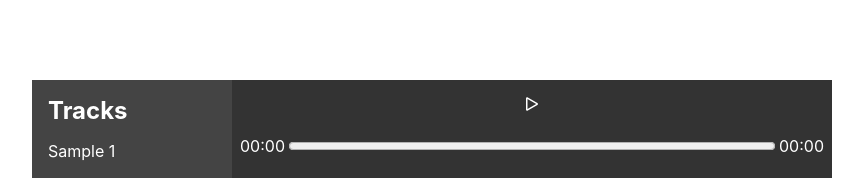
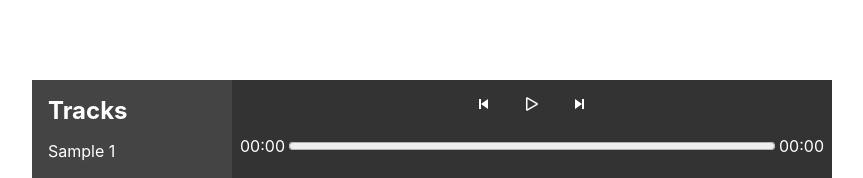
Before and after one commit to ElenaKikiova/music-app, a React (Create React App) app: page / in a window 1280 px wide. Shown: the top 178 px of the page, without its empty margins (208-1071 px from the left). Built offline with nearby package versions, Linux system fonts and the light colour scheme.

Commit message:
Previous and next tracks

```diff
--- a/src/player/Player.tsx
+++ b/src/player/Player.tsx
@@ -13,21 +13,22 @@ function Player(options: PlayerOptions) {
     currentTrack: options.tracks[0]
   });
 
-  const changeTrack = (t) => {
-    setPlayerState((s) => ({...s, isPlaying: false, currentTrack: t}))
+  const getNextOrPreviousTrack = (current, move) => {
+    const index = options.tracks.findIndex((e) => e.url === current) + move;
+    if(options.tracks[index]) changeTrack(index);
+  }
+
+  const changeTrack = (tIndex: number) => {
+    setPlayerState((s) => ({...s, isPlaying: false, currentTrack: options.tracks[tIndex]}))
   }
 
 
-  const stateChanged = (state: any) => {
-  //   console.log('state', state);
-  //   setPlayerState(state);
-  }
 
   return playerState.currentTrack ? (
     <div className="Player" style={{'width': options.width}}>
-      <TracksList list={options.tracks} onChangeTrack={(t) => changeTrack(t)}/>
+      <TracksList list={options.tracks} onChangeTrack={(tIndex) => changeTrack(tIndex)}/>
       <div className='Controls'>
-        <Controls url={playerState.currentTrack.url} onChangeState={stateChanged}/>
+        <Controls url={playerState.currentTrack.url} onChangeTrack={(current, move) => getNextOrPreviousTrack(current, move)}/>
       </div>
     </div>
   ) : <></>;
--- a/src/player/controls/Controls.scss
+++ b/src/player/controls/Controls.scss
@@ -12,6 +12,10 @@ button {
   line-height: 0;
 }
 
+.Actions {
+  display: flex;
+  justify-content: center;
+
   .PlayPause {
     background-color: transparent;
     border: 0px;
@@ -20,9 +24,9 @@ button {
     color: theme.$text-color;
     font-size: 1.5rem;
     line-height: 0;
-  margin: auto;
-  display: block;
   }
+}
+
 
 .Progress {
   display: flex;
--- a/src/player/controls/Controls.tsx
+++ b/src/player/controls/Controls.tsx
@@ -1,6 +1,7 @@
 
 import React, { useEffect, useRef, useState } from 'react';
 import { BsPause, BsPlay } from 'react-icons/bs';
+import { BiSkipPrevious, BiSkipNext } from 'react-icons/bi';
 import { ControlsOptions } from '../models/PlayerModels';
 import './Controls.scss';
 import moment from 'moment';
@@ -13,7 +14,7 @@ const Controls = (options: ControlsOptions) => {
   const [playerState, setPlayerState] = useState({
     isPlaying: false,
     url: options.url,
-    currentTime: '00:00',
+    currentTime: '',
     duration: ''
   });
 
@@ -41,7 +42,6 @@ const Controls = (options: ControlsOptions) => {
       }
     }
     setPlayerState((s) => ({ ...s, isPlaying: !s.isPlaying}));
-    options.onChangeState(playerState);
   }
 
   const getTime = (time) => {
@@ -78,17 +78,29 @@ const Controls = (options: ControlsOptions) => {
     }
   }
 
+  const changeTrack = (move) => {
+    console.log(move, options);
+    options.onChangeTrack(options.url, move);
+  }
+
+
   return playerState.url ? (<>
     <audio ref={audioElement} onTimeUpdate={updateProgress}>
       <source src={playerState.url} type="audio/ogg" />
       <source src={playerState.url} type="audio/mpeg" />
     </audio>
-    <button className="PlayPause" onClick={togglePlayPause}> { playerState.isPlaying ? <BsPause /> : <BsPlay />}</button>
+    <div className='Actions'>
+      <button className="PreviousTrack" onClick={() => changeTrack(-1)}> <BiSkipPrevious /> </button>
+      <button className="PlayPause" onClick={togglePlayPause}> { playerState.isPlaying ? <BsPause /> : <BsPlay />}</button>
+      <button className="NextTrack" onClick={() => changeTrack(1)}> <BiSkipNext /> </button>
+    </div>
+
     <div className="Progress">
-      <span className='current-time'>{playerState.currentTime}</span>
+      <span className='current-time'>{playerState.currentTime || '00:00'}</span>
       <progress className='progress-slider' value="0" max="1" ref={progressSlider} onClick={seekAudio} />
       <span className='duration'>{playerState.duration || '00:00'}</span>
     </div>
+
     </>) : <></>
 }
 
--- a/src/player/models/PlayerModels.ts
+++ b/src/player/models/PlayerModels.ts
@@ -11,7 +11,7 @@ export interface Track {
 
 export interface TracksListOptions {
   list: Track[],
-  onChangeTrack: (track: Track) => void
+  onChangeTrack: (index: number) => void
 }
 
 export interface audioOptions {
@@ -26,7 +26,7 @@ export interface PlayerState {
 export interface ControlsOptions {
   url: string;
 
-  onChangeState: Function
+  onChangeTrack: Function
 }
 
 
--- a/src/player/tracksList/TracksList.tsx
+++ b/src/player/tracksList/TracksList.tsx
@@ -9,8 +9,8 @@ const TracksList = ({list, onChangeTrack}: TracksListOptions) => {
     <div className='TracksList'>
       <h2>Tracks</h2>
       <div className="tracks">
-        { list.map((e) => (
-          <div className='track' key={e.url} onClick={() => onChangeTrack(e)}>{e.title}</div>
+        { list.map((e, i) => (
+          <div className='track' key={e.url} onClick={() => onChangeTrack(i)}>{e.title}</div>
         )) }
       </div>
     </div>
```
Lines whose indentation alone changed are shown as unchanged.
